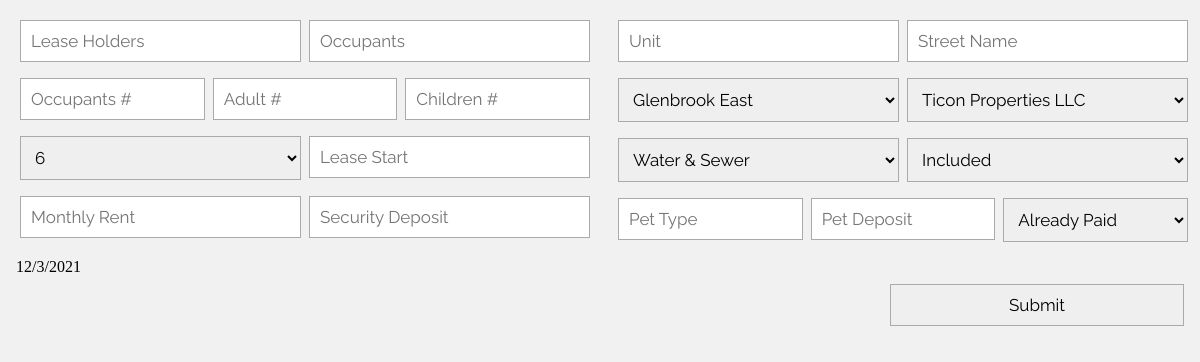
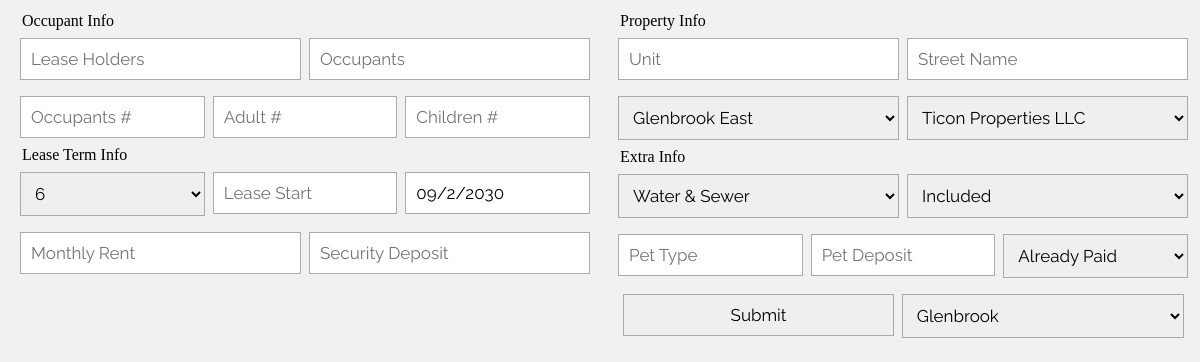
Before and after one commit to OrbitalT/Lease-Gen, an Electron app: page index.html in a window 1200 px wide. Drawn offline with nearby package versions, Linux system fonts and the light colour scheme; no server answers.

Commit message:
Dynamic Properties

```diff
--- a/index.html
+++ b/index.html
@@ -15,6 +15,7 @@
 
         <div class="row">
             <div class="col-50">
+                Occupant Info
                 <div class="row">
                     <p><input placeholder="Lease Holders" oninput="this.className = ''" name="LeaseHolders"></p>
                     <p><input placeholder="Occupants" oninput="this.className = ''" name="Occupants"></p>
@@ -26,10 +27,10 @@
                     <p><input type="number" placeholder="Children #" oninput="this.className = ''" name="TotalChildren">
                     </p>
                 </div>
-
+                Lease Term Info
                 <div class="row">
                     <p>
-                        <select name="LeaseTerm" id="LeaseTerm">
+                        <select name="LeaseTerm" id="LeaseTerm" onchange="update()">
                             <option value="6">6</option>
                             <option value="7">7</option>
                             <option value="8">8</option>
@@ -43,6 +44,7 @@
                         </select>
                     </p>
                     <p><input placeholder="Lease Start" oninput="this.className = ''" name="LeaseStart"></p>
+                    <p><input placeholder="Lease End" oninput="this.className = ''" id="LeaseEnd" name="LeaseEnd"></p>
                 </div>
                 <div class="row">
                     <p><input placeholder="Monthly Rent" oninput="this.className = ''" name="MonthlyRent"
@@ -53,7 +55,7 @@
             </div>
 
             <div class="col-50">
-
+                Property Info
                 <div class="row">
                     <p><input placeholder="Unit" oninput="this.className = ''" name="Unit"></p>
                     <p><input placeholder="Street Name" oninput="this.className = ''" name="StreetName"></p>
@@ -61,22 +63,11 @@
                 <div class="row">
                     <p>
                         <select name="PropertyName" id="PropertyName">
-                            <option value="Glenbrook East">Glenbrook East</option>
-                            <option value="Glenbrook West">Glenbrook West</option>
-                            <option value="Glenbrook West II">Glenbrook West II</option>
-                            <option value="Pickett Square">Pickett Square</option>
-                            <option value="Hawks Nest">Hawks Nest</option>
-                            <option value="Avalon East">Avalon East</option>
-                            <option value="Avalon West">Avalon West</option>
-                            <option value="Lenox East">Lenox East</option>
-                            <option value="Lenox West">Lenox West</option>
-                            <option value="Bradford Ridge">Bradford Ridge</option>
-                            <option value="Dupont Circle">Dupont Circle</option>
                         </select>
                     </p>
                     <p>
                         <select name="PropertyOwner" id="PropertyOwner">
-                            <option value="Ticon Properties LLC">Ticon Properties LLC</option>
+                            <!-- <option value="Ticon Properties LLC">Ticon Properties LLC</option>
                             <option value="Glenbrook East LLC">Glenbrook East LLC</option>
                             <option value="WJM Holdings III LLC">WJM Holdings III LLC - (Glenbrook West)</option>
                             <option value="WJM Holdings II LLC">WJM Holdings II LLC - (Glenbrook West II)</option>
@@ -90,10 +81,11 @@
                             <option value="Lenox East LLC">Lenox East LLC</option>
                             <option value="Lenox West LLC">Lenox West LLC</option>
                             <option value="Mattie Inc">Mattie Inc - (Bradford Ridge)</option>
-                            <option value="Ticon Inc">Ticon Inc - (Dupont Circle & 200 Andrews Road)</option>
+                            <option value="Ticon Inc">Ticon Inc - (Dupont Circle & 200 Andrews Road)</option> -->
                         </select>
                     </p>
                 </div>
+                Extra Info
                 <div class="row">
                     <p>
                         <select name="Utilities" id="Utilities">
@@ -126,21 +118,71 @@
             </div>
 
         </div>
-        <p id="spanDate"></p>
-        <input style="width: 25%; float: right;" type="submit" value="Submit">
+        <select style="width: 24%; float: right;" name="Office" id="Office" onchange="getOffice()">
+            <option value="glenbrook">Glenbrook</option>
+            <option value="pineridge">Pine Ridge</option>
+            <option value="audubon">Audubon</option>
+            <!-- <option value="lancaster">Lancaster</option> -->
+        </select>
+        <input style="width: 23%; float: right;" type="submit" value="Submit">
     </form>
 
     <script>
-        var months = ['01', '02', '03', '04', '05', '06', '07',
-            '08', '09', '10', '11', '12'
-        ];
+        function getOffice() {
+            var x = document.getElementById("Office").value;
+            var propNames;
+            if (x === "glenbrook") {
+                propNames = ["Glenbrook East", "Glenbrook West", "Glenbrook West II", "Pickett Square", "Hawks Nest",
+                    "Avalon East", "Avalon West", "Lenox East", "Lenox West", "Bradford Ridge", "Dupont Circle"
+                ];
+                propOwners = ["Ticon Properties LLC", "Glenbrook East LLC", "WJM Holdings II LLC",
+                    "WJM Holdings III LLC", "Ticon Thomas Partnership", "Avalon at Bridgefield Apartments LLC",
+                    "Meca Properties LLC", "Lenox East LLC", "Lenox West LLC", "Mattie Inc", "Ticon Inc"
+                ]
+            } else if (x === "pineridge") {
+                propNames = ["Pine Ridge", "Taylor's Pond", "Sutton Station Residential"]
+                propOwners = ["Ticon Properties LLC"]
+            } else if (x === "audubon") {
+                propNames = ["Audubon Lake", "Fox Chase", "Lochridge", "Bentley Ridge", "Highgate Townhomes"]
+                propOwners = ["Ticon Properties LLC"]
+            }
+            var propN = ""
+            var propO = ""
+            for (var item of propNames) {
+                propN += "<option>" + item + "</option>"
+            }
+            for (var item of propOwners) {
+                propO += "<option>" + item + "</option>"
+            }
+            document.getElementById("PropertyName").innerHTML = propN;
+            document.getElementById("PropertyOwner").innerHTML = propO;
+        }
 
-        var tomorrow = new Date();
+        getOffice()
+    </script>
 
-        tomorrow.setTime(tomorrow.getTime() + (1000 * 3600 * 24));
+    <script>
+        function update() {
+            // Broken, does not return readable number for the computer to read
+            var endDate = document.getElementById("LeaseTerm").value;
 
-        document.getElementById("spanDate").innerHTML = months[tomorrow.getMonth()] + "/" + tomorrow.getDate() + "/" +
-            tomorrow.getFullYear();
+            console.log(endDate);
+
+            var months = ['01', '02', '03', '04', '05', '06', '07',
+                '08', '09', '10', '11', '12'
+            ];
+
+            var currentDate = new Date();
+
+            currentDate.setMonth(currentDate.getMonth() + endDate);
+
+            console.log(currentDate);
+
+            document.getElementById("LeaseEnd").value = months[currentDate.getMonth()] + "/" + currentDate.getDate() +
+                "/" + currentDate.getFullYear();
+        }
+
+        update();
     </script>
 
     <script>
@@ -254,7 +296,7 @@
         ipcRenderer.send('app_version');
         ipcRenderer.on('app_version', (event, arg) => {
             ipcRenderer.removeAllListeners('app_version');
-            version.innerText = 'Lease Gen - Glenbrook v' + arg.version;
+            version.innerText = 'Lease Gen - v' + arg.version;
         });
 
         const notification = document.getElementById('notification');
```
